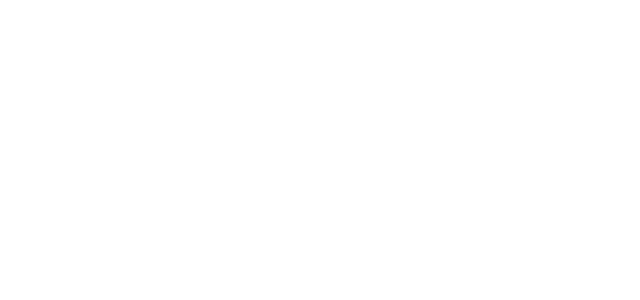
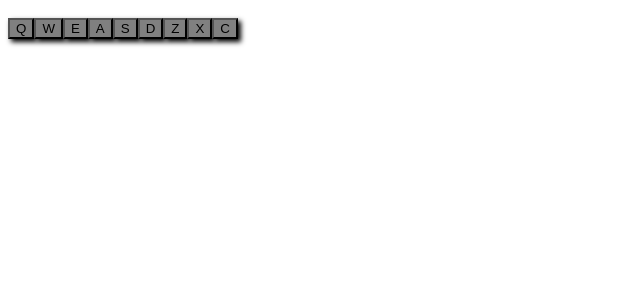
Before and after one commit to jbalke/fcc-drum-machine, a React (Vite) app: page / in a window 1280 px wide. Shown: the top 300 px of the page, without its empty margins (0-640 px from the left). Built offline with nearby package versions, Linux system fonts and the light colour scheme.

Commit message:
All tests passed.

```diff
--- a/src/App.js
+++ b/src/App.js
@@ -99,17 +99,17 @@
 }
 
 function Display(props) {
-  return <div id="display">{props.dislpay}</div>;
+  return <div id="display">{props.display}</div>;
 }
 class DrumPads extends React.Component {
   constructor(props) {
     super(props);
   }
   render() {
-    var drumPads = this.props.soundBank.map(sound => {
+    var drumPads = this.props.soundBank.map((sound, index) => {
       return (
         <DrumPad
-          key={sound.key}
+          key={index}
           char={sound.key}
           clip={sound.url}
           clipId={sound.id}
@@ -132,6 +132,7 @@
 
     this.handleKeyPress = this.handleKeyPress.bind(this);
     this.activatePad = this.activatePad.bind(this);
+    this.handleClick = this.handleClick.bind(this);
   }
   componentDidMount() {
     document.addEventListener("keydown", this.handleKeyPress);
@@ -145,6 +146,13 @@
       this.playSound();
     }
   }
+  handleClick(event) {
+    if (event.target.className.includes("drum-pad")) {
+      this.props.updateDisplay(this.props.clipId);
+      this.playSound();
+    }
+  }
+
   activatePad() {
     this.setState({
       style:
@@ -154,7 +162,7 @@
     });
   }
   playSound() {
-    var audio = document.getElementById(this.props.clipId);
+    var audio = document.getElementById(this.props.char);
 
     audio.currentTime = 0;
     audio.play();
@@ -165,19 +173,20 @@
   }
   render() {
     return (
-      <div
-        onClick={this.playSound}
-        className="drump-pad"
+      <button
+        id={this.props.clipId}
+        onClick={this.handleClick}
+        className="drum-pad"
         style={this.state.style}
       >
         <audio
-          id={this.props.clipId}
+          id={this.props.char}
           className="clip"
           src={this.props.clip}
           preload="auto"
         />
-        {this.props.key}
-      </div>
+        {this.props.char}
+      </button>
     );
   }
 }
```
Also changed, not shown: src/style.css (+5 -9 lines).
